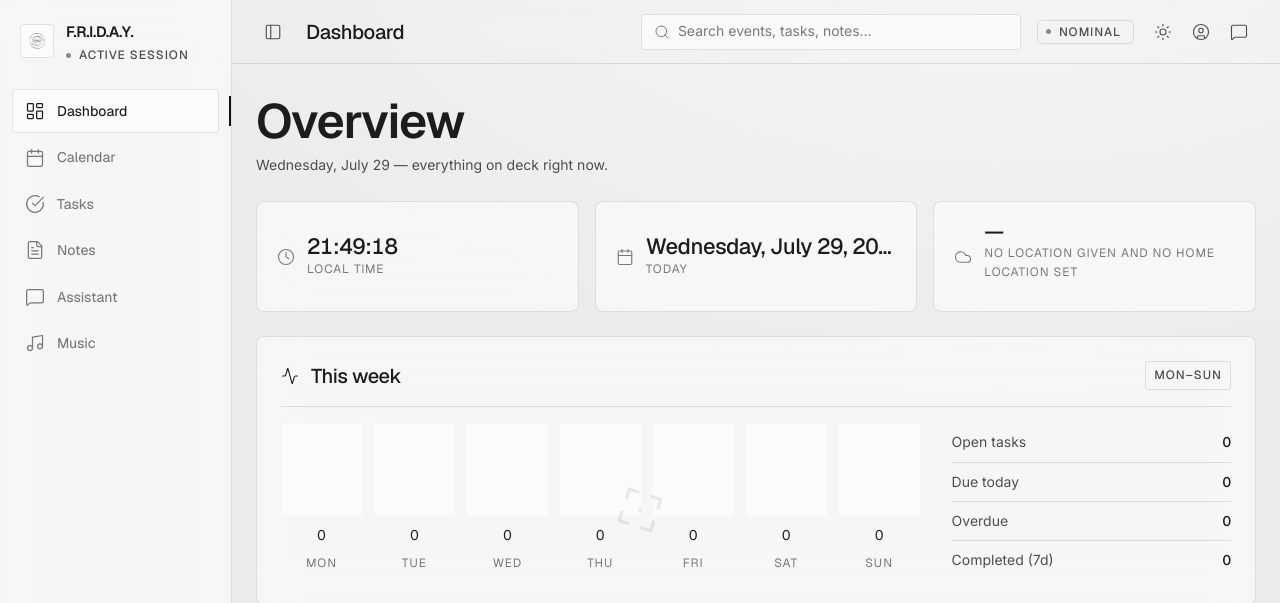
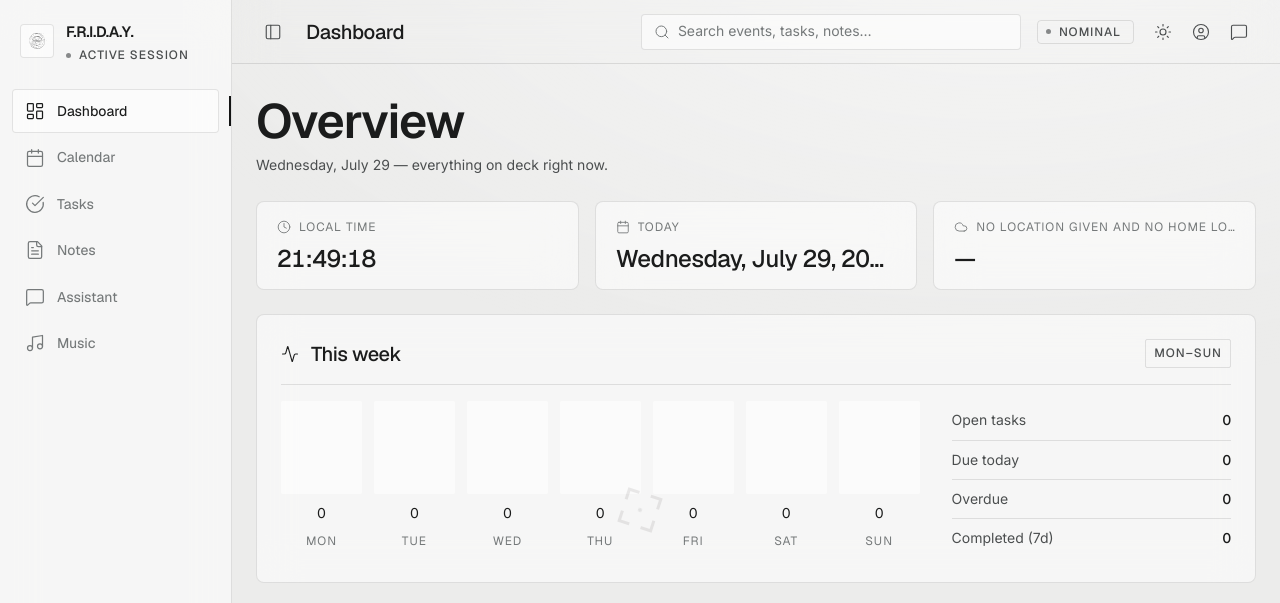
Before and after one commit to Damon1o/F.R.I.D.A.Y., a Flask app: page / in a window 1280 px wide. Shown: the top 603 px of the page. Run offline with Flask 3, Linux system fonts and the light colour scheme; data that the repository does not hold is empty; some libraries are stand-ins or nearby versions.

Commit message:
feat: add dashboard template and Obsidian Glass theme stylesheet

```diff
--- a/static/css/app.css
+++ b/static/css/app.css
@@ -836,23 +836,35 @@ input[type='range']::-moz-range-thumb {
   gap: var(--gap);
 }
 
+/* Label sits above the value so all widgets align on the same two baselines,
+   regardless of any extra meta line. */
 .widget {
   display: flex;
-  align-items: center;
-  gap: var(--s-3);
+  flex-direction: column;
+  gap: var(--s-2);
   padding: var(--s-4) var(--s-5);
   border-radius: var(--radius-lg);
 }
 
-.widget-icon { color: var(--on-surface-faint); }
-.widget-content { min-width: 0; }
+.widget-head {
+  display: flex;
+  align-items: center;
+  gap: var(--s-2);
+  min-width: 0;
+}
+
+.widget-icon {
+  display: inline-flex;
+  flex: none;
+  color: var(--on-surface-faint);
+}
 
 .widget-value {
   font-family: var(--font-display);
-  font-size: 1.375rem;
+  font-size: 1.5rem;
   font-weight: 500;
   letter-spacing: var(--tracking-tight);
-  line-height: 1.2;
+  line-height: 1.15;
   font-variant-numeric: tabular-nums;
   white-space: nowrap;
   overflow: hidden;
@@ -865,9 +877,31 @@ input[type='range']::-moz-range-thumb {
   letter-spacing: var(--tracking-label);
   text-transform: uppercase;
   color: var(--on-surface-faint);
-}
-
-.widget-row { display: flex; gap: var(--s-3); flex-wrap: wrap; }
+  white-space: nowrap;
+  overflow: hidden;
+  text-overflow: ellipsis;
+}
+
+.widget-sep::before {
+  content: '';
+  display: inline-block;
+  width: 1px;
+  height: 0.7em;
+  margin-right: var(--s-2);
+  vertical-align: -0.05em;
+  background: var(--hairline-strong, var(--hairline));
+}
+
+.widget-sep:empty { display: none; }
+
+/* Pushed to the bottom so the extra weather line never shifts the value row. */
+.widget-meta {
+  margin-top: auto;
+  padding-top: var(--s-2);
+  font-size: var(--text-body-sm);
+  color: var(--on-surface-variant);
+  font-variant-numeric: tabular-nums;
+}
 
 .week-split {
   display: grid;
--- a/templates/dashboard.html
+++ b/templates/dashboard.html
@@ -11,29 +11,27 @@
 {# ---- Live strip: clock, date, weather ---- #}
 <section class="widget-bar" aria-label="Live status">
   <div class="widget" data-widget="clock" aria-live="polite">
-    <span class="widget-icon">{{ icon('clock', 18) }}</span>
-    <div class="widget-content">
-      <div class="widget-value" data-clock>--:--:--</div>
-      <div class="widget-label">Local time</div>
+    <div class="widget-head">
+      <span class="widget-icon">{{ icon('clock', 14) }}</span>
+      <span class="widget-label">Local time</span>
     </div>
+    <div class="widget-value" data-clock>--:--:--</div>
   </div>
   <div class="widget" data-widget="date">
-    <span class="widget-icon">{{ icon('calendar', 18) }}</span>
-    <div class="widget-content">
-      <div class="widget-value" data-date>{{ today.strftime('%A, %B %d, %Y') }}</div>
-      <div class="widget-label">Today</div>
+    <div class="widget-head">
+      <span class="widget-icon">{{ icon('calendar', 14) }}</span>
+      <span class="widget-label">Today</span>
     </div>
+    <div class="widget-value" data-date>{{ today.strftime('%A, %B %d, %Y') }}</div>
   </div>
   <div class="widget" data-widget="weather" id="weather-widget">
-    <span class="widget-icon">{{ icon('cloud', 18) }}</span>
-    <div class="widget-content">
-      <div class="widget-value" data-weather-temp>--°</div>
-      <div class="widget-row">
-        <span class="widget-label" data-weather-cond>Loading…</span>
-        <span class="widget-label" data-weather-loc></span>
-      </div>
-      <div class="widget-row" data-weather-range style="display:none;"></div>
+    <div class="widget-head">
+      <span class="widget-icon">{{ icon('cloud', 14) }}</span>
+      <span class="widget-label" data-weather-cond>Loading…</span>
+      <span class="widget-label widget-sep" data-weather-loc></span>
     </div>
+    <div class="widget-value" data-weather-temp>--°</div>
+    <div class="widget-meta" data-weather-range style="display:none;"></div>
   </div>
 </section>
 
```
